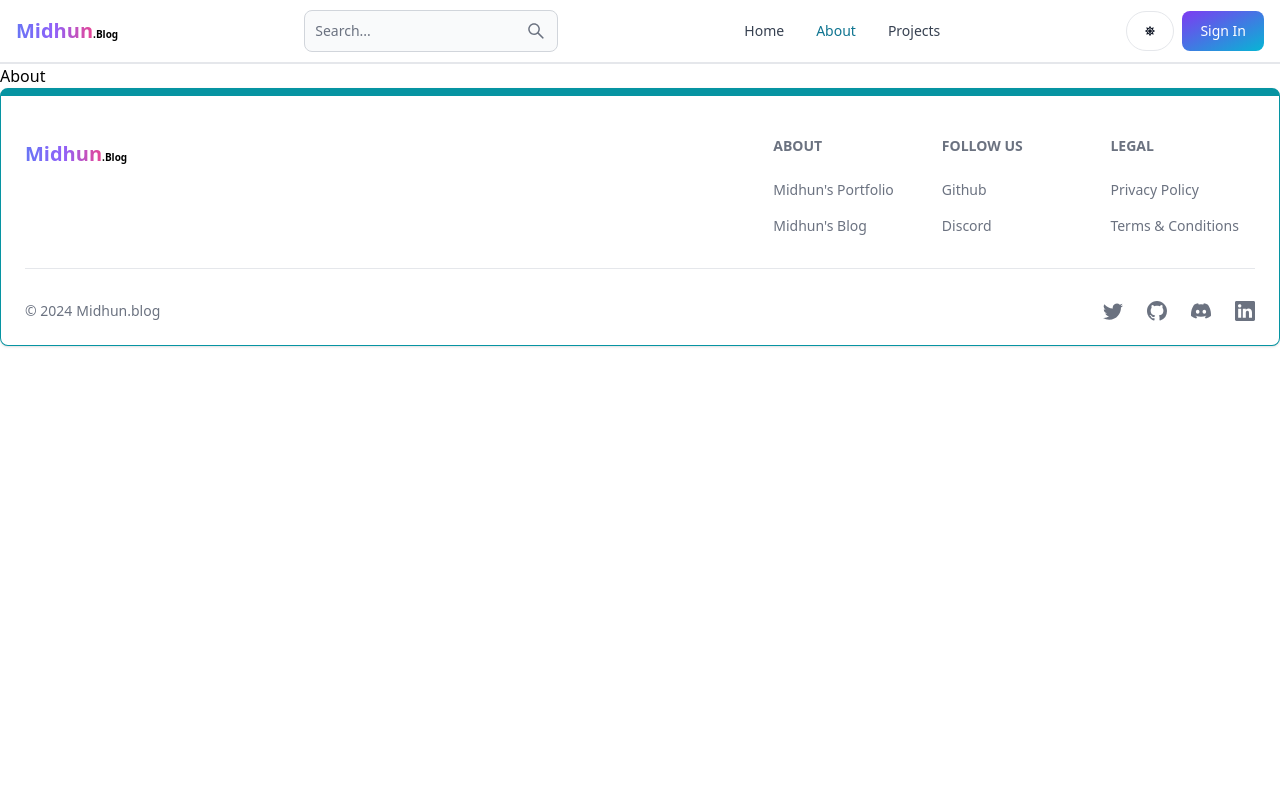
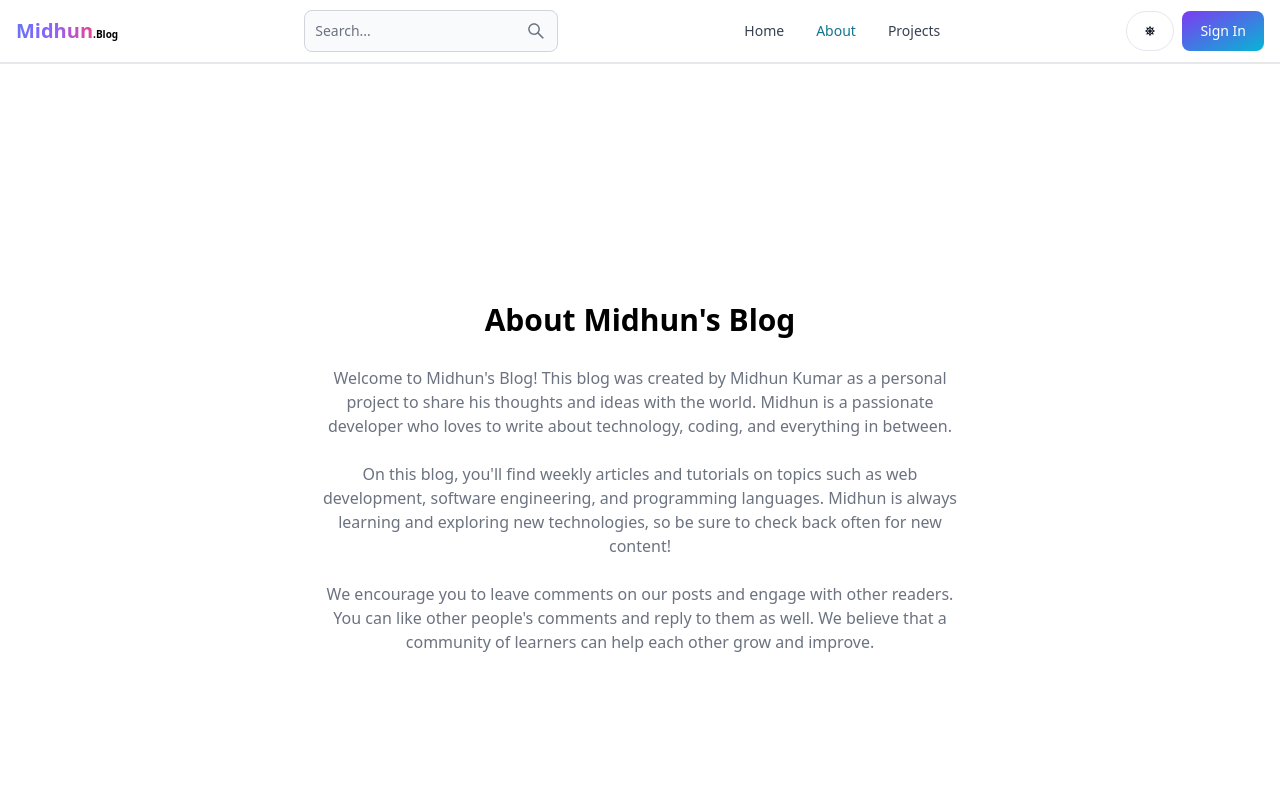
Before and after one commit to Midhunkumar-se/mern-blog, a React (Vite) app in the folder client/: page /about in a window 1280 px wide. Shown: the top 800 px of the page. Built offline with nearby package versions, Linux system fonts and the light colour scheme; no server answers; the HTML template or start-up script is replaced by a standard one.

Commit message:
complete about and projects page

```diff
--- a/client/src/pages/About.jsx
+++ b/client/src/pages/About.jsx
@@ -1,5 +1,35 @@
-function About() {
-  return <div>About</div>;
+export default function About() {
+  return (
+    <div className="min-h-screen flex items-center justify-center">
+      <div className="max-w-2xl mx-auto p-3 text-center">
+        <div>
+          <h1 className="text-3xl font font-semibold text-center my-7">
+            About Midhun's Blog
+          </h1>
+          <div className="text-md text-gray-500 flex flex-col gap-6">
+            <p>
+              Welcome to Midhun's Blog! This blog was created by Midhun Kumar as
+              a personal project to share his thoughts and ideas with the world.
+              Midhun is a passionate developer who loves to write about
+              technology, coding, and everything in between.
+            </p>
+
+            <p>
+              On this blog, you'll find weekly articles and tutorials on topics
+              such as web development, software engineering, and programming
+              languages. Midhun is always learning and exploring new
+              technologies, so be sure to check back often for new content!
+            </p>
+
+            <p>
+              We encourage you to leave comments on our posts and engage with
+              other readers. You can like other people's comments and reply to
+              them as well. We believe that a community of learners can help
+              each other grow and improve.
+            </p>
+          </div>
+        </div>
+      </div>
+    </div>
+  );
 }
-
-export default About;
--- a/client/src/pages/Projects.jsx
+++ b/client/src/pages/Projects.jsx
@@ -1,5 +1,10 @@
-function Projects() {
-  return <div>Projects</div>;
+import CallToAction from "../components/CallToAction";
+
+export default function Projects() {
+  return (
+    <div className="min-h-screen max-w-2xl mx-auto flex justify-center items-center flex-col gap-6 p-3">
+      <h1 className="text-3xl font-semibold">Projects</h1>
+      <CallToAction />
+    </div>
+  );
 }
-
-export default Projects;
```
